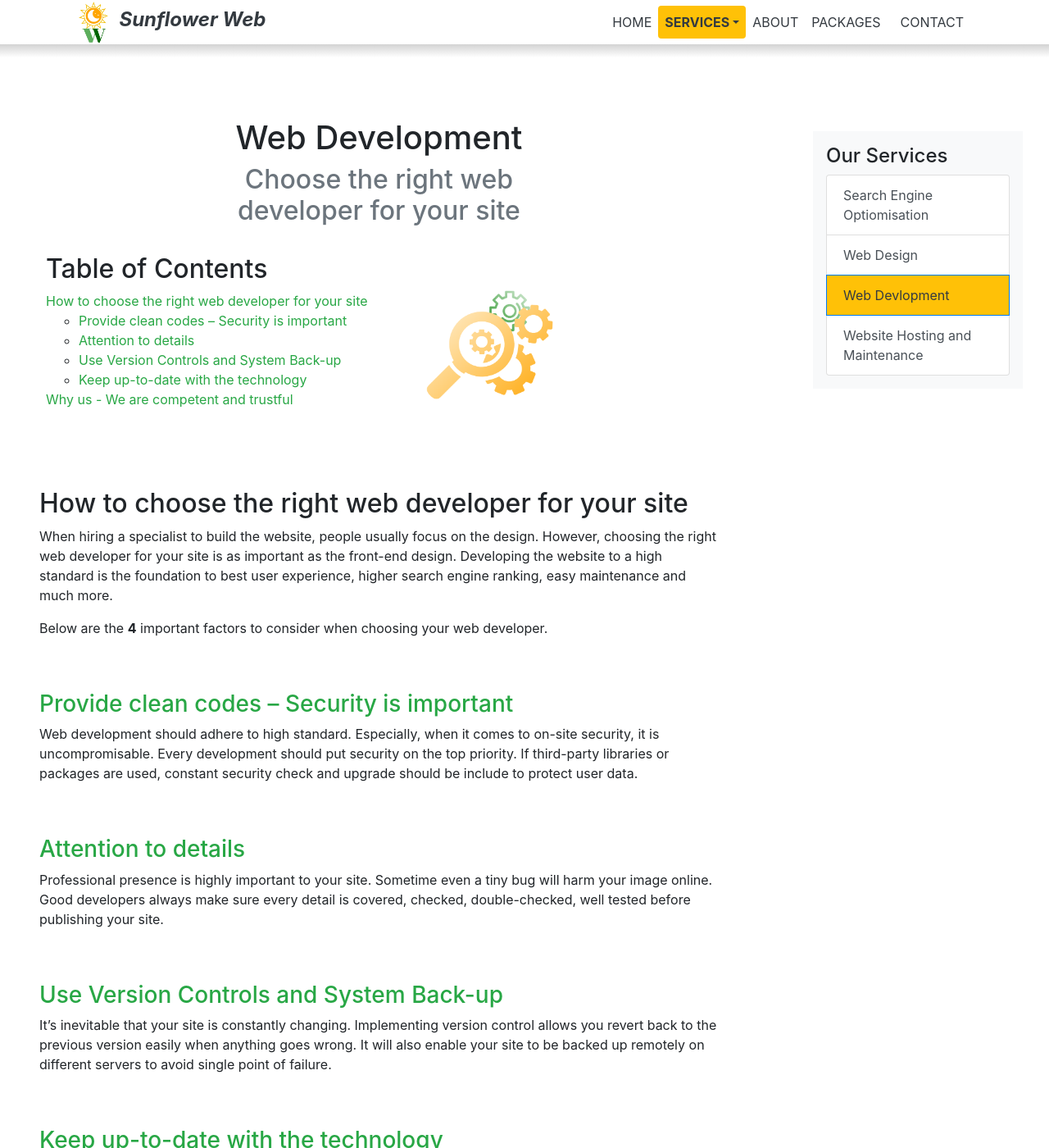
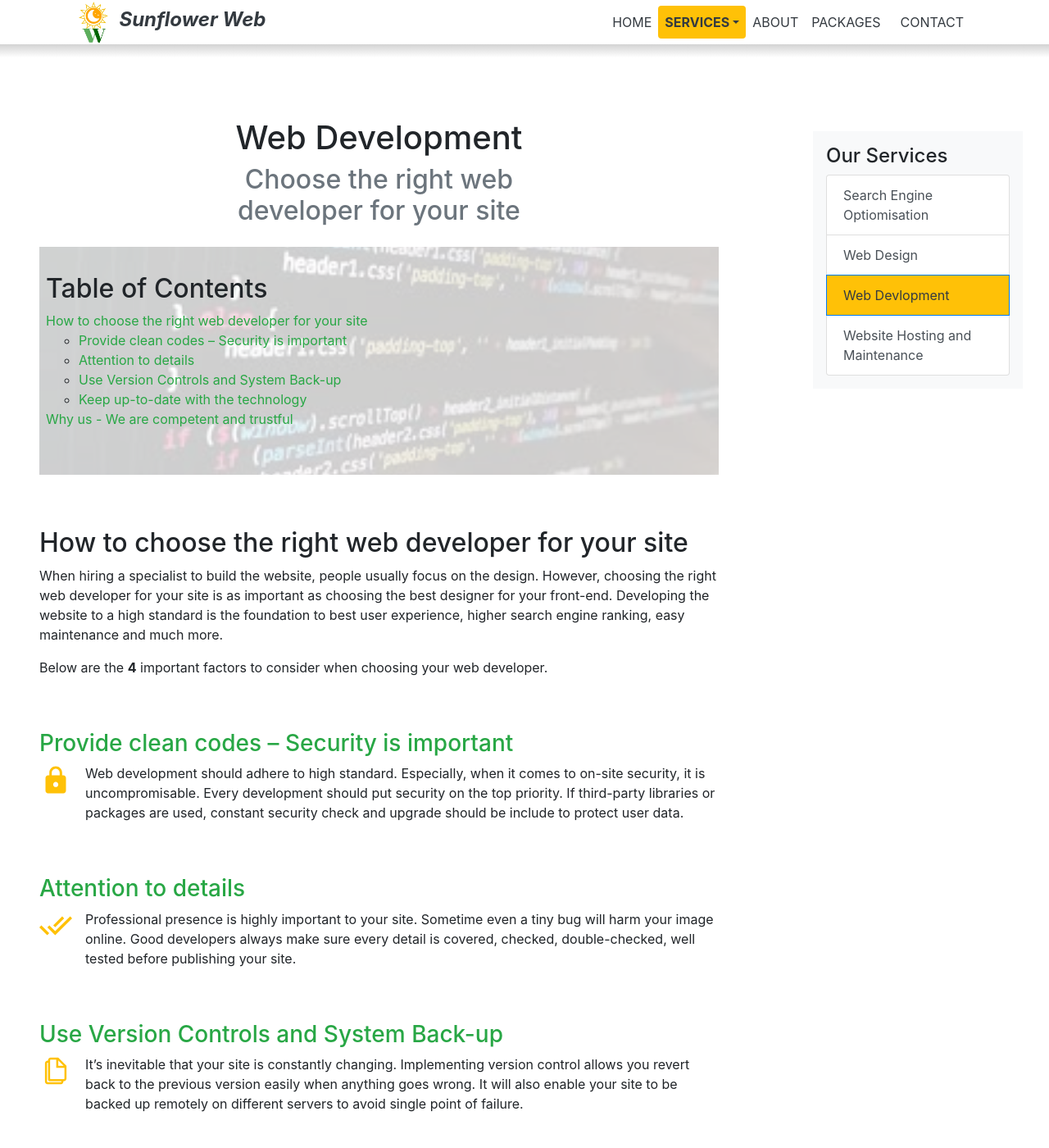
Before and after one commit to SelinaChen07/sunflowerweb, a Jekyll site: the page built from web-development.html, in a window 1280 px wide and 1400 px high. Shown: the whole window at 82% size. Built offline with Jekyll 4.4.1, drawn with Linux system fonts in a browser that asks for light colours; nearby versions of some CDN libraries.

Commit message:
Service - Web Dev v2.0

```diff
--- a/_layouts/wrapper.html
+++ b/_layouts/wrapper.html
@@ -63,7 +63,7 @@
     <script src ="{{"/assets/javascript/owl.carousel.min.js" | relative_url }}"></script>
 
     <!-- ion icons -->
-    <script src="https://unpkg.com/ionicons@4.0.0/dist/ionicons.js"></script>
+    <script src="https://unpkg.com/ionicons@4.4.2/dist/ionicons.js"></script>
 
     <!-- My JavaScript -->
     <script src ="{{"/assets/javascript/sitewide.js" | relative_url }}"></script>
--- a/css/application.css
+++ b/css/application.css
@@ -45,6 +45,10 @@
 .text_green{
   color:  #008000;
 
+}
+
+.font_size_2{
+  font-size: 2em;
 }
 
 .py_01{
@@ -237,7 +241,6 @@
     background-position: center;
     background-repeat: no-repeat;
     background-size: cover;
-    opacity: 0.6;
 }
 #time{
    height: 15em;
@@ -259,8 +262,26 @@
     background-position: center;
     background-repeat: no-repeat;
     background-size: cover;
-    opacity: 0.6;
 
+}
+
+#bg_img_webdev:after{
+    content: ' ';
+    display: block;
+    position: absolute;
+    left: 0;
+    top: 0;
+    width: 100%;
+    height: 100%;
+    z-index: -1;
+    opacity: 0.2;
+
+    background-image: url("{{"/assets/images/coding.jpeg"|relative_url}}");
+
+    /* Center and scale the image nicely */
+    background-position: center;
+    background-repeat: no-repeat;
+    background-size: cover;
 }
 
 /* End of Background photos ----------- */
--- a/web-development.html
+++ b/web-development.html
@@ -8,7 +8,7 @@
 canonical_url: "https://www.sunflowerweb.com.au/services/how-to-choose-the-right-web-developer"
 ---
 
-<div class="container">
+
   <div class="row d-flex justify-content-center">
       <header class="pb-3 col-10 col-lg-7 text-center">
         <h1 class="mb-2">{{page.title}}</h1>
@@ -17,9 +17,9 @@
         </h2>
       </header>
   </div>
-</div>
 
-<section class="w-100 mb-2" id="bg_img_seo">
+<div id="bg_img_webdev" class="py-4 img_container">
+<section class="w-100 mb-2" id="">
   <div class="p-2">
     <h2 class="">
       Table of Contents
@@ -36,31 +36,45 @@
     </ol>
   </div>
 </section>
+</div>
+
 
 <section id="intro" class="pt_space">
   <h2>How to choose the right web developer for your site</h2>
-  <p>When hiring a specialist to build the website, people usually focus on the design. However, choosing the right web developer for your site is as important as the front-end design. Developing the website to a high standard is the foundation to best user experience, higher search engine ranking, easy maintenance and much more.</p>
+  <p>When hiring a specialist to build the website, people usually focus on the design. However, choosing the right web developer for your site is as important as choosing the best designer for your front-end. Developing the website to a high standard is the foundation to best user experience, higher search engine ranking, easy maintenance and much more.</p>
   <p class="mb-0 pb-0">Below are the <strong>4</strong> important factors to consider when choosing your web developer.</p>
 </section>
 
 <section id="security" class="pt_space">
   <h3 class="text-success">Provide clean codes – Security is important</h3>
-  <p class="mb-0 pb-0">Web development should adhere to high standard. Especially, when it comes to on-site security, it is uncompromisable. Every development should put security on the top priority. If third-party libraries or packages are used, constant security check and upgrade should be include to protect user data.</p>
+  <div class="d-flex flex-row">
+    <h1 class="text-warning pr-3"><ion-icon name="lock" class="text-warning"></ion-icon></h1>
+    <p class="mb-0 pb-0">Web development should adhere to high standard. Especially, when it comes to on-site security, it is uncompromisable. Every development should put security on the top priority. If third-party libraries or packages are used, constant security check and upgrade should be include to protect user data.</p>
+  </div>
 </section>
 
 <section id="details" class="pt_space">
   <h3 class="text-success">Attention to details</h3>
-  <p class="mb-0 pb-0">Professional presence is highly important to your site. Sometime even a tiny bug will harm your image online. Good developers always make sure every detail is covered, checked, double-checked, well tested before publishing your site. </p>
+  <div class="d-flex flex-row">
+    <h1 class="text-warning pr-3"><ion-icon name="done-all"></ion-icon></h1>
+    <p class="mb-0 pb-0">Professional presence is highly important to your site. Sometime even a tiny bug will harm your image online. Good developers always make sure every detail is covered, checked, double-checked, well tested before publishing your site. </p>
+  </div>
 </section>
 
 <section id="vc" class="pt_space">
   <h3 class="text-success">Use Version Controls and System Back-up</h3>
-  <p class="mb-0 pb-0">It’s inevitable that your site is constantly changing. Implementing version control allows you revert back to the previous version easily when anything goes wrong. It will also enable your site to be backed up remotely on different servers to avoid single point of failure.</p>
+  <div class="d-flex flex-row">
+    <h1 class="text-warning pr-3"><ion-icon name="copy"></ion-icon></h1>
+    <p class="mb-0 pb-0">It’s inevitable that your site is constantly changing. Implementing version control allows you revert back to the previous version easily when anything goes wrong. It will also enable your site to be backed up remotely on different servers to avoid single point of failure.</p>
+  </div>
 </section>
 
 <section id="keepup" class="pt_space">
   <h3 class="text-success">Keep up-to-date with the technology</h3>
-  <p class="mb-0 pb-0">The technology of web development is constantly evolving. A website designed with cutting edge technology a couple years ago may look ineffective, non-functional or out-dated now. For this reason, it is important to choose a web developer that always stay up-to-date on web development technology. They should be knowledgeable with current standards, best practice and trends to provide you ongoing professional support.</p>
+  <div class="d-flex flex-row">
+    <h1 class="text-warning pr-3"><ion-icon name="refresh"></ion-icon></h1>
+    <p class="mb-0 pb-0">The technology of web development is constantly evolving. A website designed with cutting edge technology a couple years ago may look ineffective, non-functional or out-dated now. For this reason, it is important to choose a web developer that always stay up-to-date on web development technology. They should be knowledgeable with current standards, best practice and trends to provide you ongoing professional support.</p>
+  </div>
 </section>
 
 <section id="we" class="pt_space">
@@ -87,13 +101,41 @@
     <li>Github pages / Heroku – Live development environment</li>
   </ul>
   <p>Being passionate and professional in web development, we will provide your site with below advantages that we are proud of:</p>
-  <ul>
-    <li>Safe protective</li>
-    <li>Fast loading speed</li>
-    <li>Low Maintenance</li>
-    <li>Search Engine Friendly</li>
-    <li>Highly Scalable</li>
-    <li>Fully Responsive</li>
-    <li>Future Proof</li>
+  <ul class="list-unstyled">
+    <li class="d-flex shadow my-3">
+      <ion-icon name="checkmark-circle-outline" class="font_size_2">
+      </ion-icon><ion-icon name="lock" class="text-success font_size_2"></ion-icon>
+      <h5 class="align-self-center font-weight-bold">Safe protective</h5>
+    </li>
+    <li class="d-flex shadow my-3">
+      <ion-icon name="checkmark-circle-outline" class="font_size_2">
+      </ion-icon><ion-icon name="rocket" class="text-warning font_size_2"></ion-icon>
+      <h5 class="align-self-center font-weight-bold">Fast loading speed</h5>
+    </li>
+    <li class="d-flex shadow my-3">
+      <ion-icon name="checkmark-circle-outline" class="font_size_2">
+      </ion-icon><ion-icon name="construct" class="text-success font_size_2"></ion-icon>
+      <h5 class="align-self-center font-weight-bold">Low Maintenance</h5>
+    </li>
+    <li class="d-flex shadow my-3">
+      <ion-icon name="checkmark-circle-outline" class="font_size_2">
+      </ion-icon><ion-icon name="search" class="text-warning font_size_2"></ion-icon>
+      <h5 class="align-self-center font-weight-bold">Search Engine Friendly</h5>
+    </li>
+    <li class="d-flex shadow my-3">
+      <ion-icon name="checkmark-circle-outline" class="font_size_2">
+      </ion-icon><ion-icon name="trending-up" class="text-success font_size_2"></ion-icon>
+      <h5 class="align-self-center font-weight-bold">Highly Scalable</h5>
+    </li>
+    <li class="d-flex shadow my-3">
+      <ion-icon name="checkmark-circle-outline" class="font_size_2">
+      </ion-icon><ion-icon name="tablet-portrait" class="text-warning font_size_2"></ion-icon>
+      <h5 class="align-self-center font-weight-bold">Fully Responsive</h5>
+    </li>
+    <li class="d-flex shadow my-3">
+      <ion-icon name="checkmark-circle-outline" class="font_size_2">
+      </ion-icon><ion-icon name="time" class="text-success font_size_2"></ion-icon>
+      <h5 class="align-self-center font-weight-bold">Future Proof</h5>
+    </li>
   </ul>
 </section>
```
